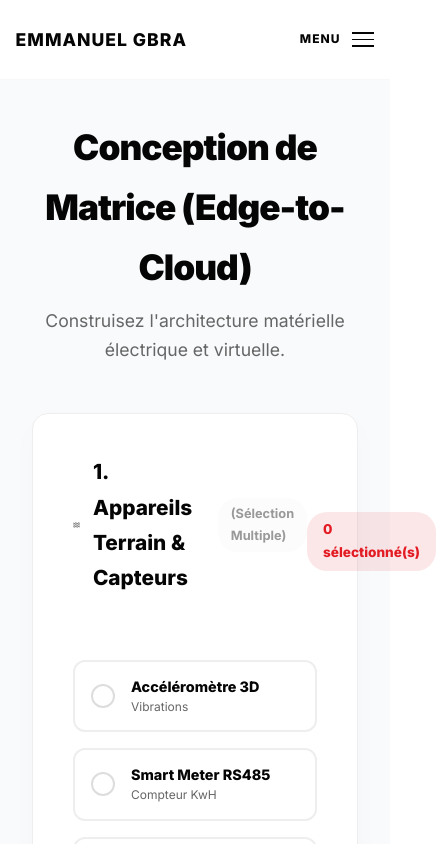
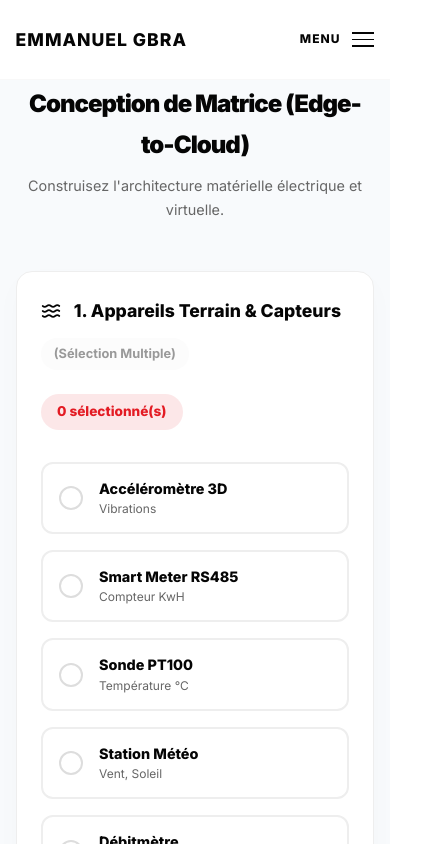
Before and after one commit to Losahfirst/emmanuel-gbra, a Vue app: page /outils/iot in a window 390 px wide. Shown: the top 844 px of the page, 436 px wide, since content can reach past the window. Built offline with nearby package versions, Linux system fonts and the light colour scheme.

Commit message:
update ottols

```diff
--- a/src/views/IotSimulatorPage.vue
+++ b/src/views/IotSimulatorPage.vue
@@ -24,10 +24,13 @@
           <span class="step-text">Supervision Dashboard</span>
         </div>
       </div>
+      <div class="mobile-step-indicator">
+        Étape {{ currentStep === 'arch' ? '1' : currentStep === 'config' ? '2' : '3' }}/3
+      </div>
       <div class="header-right">
         <div class="status-indicator">
           <div class="dot" :class="{ 'active': isRunning }"></div>
-          {{ isRunning ? 'En Ligne' : 'Hors Ligne' }}
+          <span class="status-text">{{ isRunning ? 'En Ligne' : 'Hors Ligne' }}</span>
         </div>
       </div>
     </header>
@@ -643,6 +646,16 @@ watch(config, () => { if (isRunning.value) stopSimulation() }, { deep: true })
 .dot { width: 10px; height: 10px; border-radius: 50%; background: var(--gray-400); }
 .dot.active { background: #10b981; box-shadow: 0 0 10px rgba(16,185,129,0.5); }
 
+.mobile-step-indicator {
+  display: none;
+  font-size: 0.8rem;
+  font-weight: 800;
+  color: var(--accent);
+  background: var(--accent-light);
+  padding: 0.3rem 0.8rem;
+  border-radius: 20px;
+}
+
 .platform-body { background: #f8fafc; }
 
 .step-view { padding: 3rem 2rem; max-width: 1300px; margin: 0 auto; }
@@ -779,10 +792,49 @@ watch(config, () => { if (isRunning.value) stopSimulation() }, { deep: true })
 
 @media (max-width: 1024px) {
   .header-steps { display: none; }
-  .config-layout { grid-template-columns: 1fr; }
-  .scada-bottom { grid-template-columns: 1fr; }
-  .scada-gauges { grid-template-columns: repeat(2, 1fr); }
+  .mobile-step-indicator { display: block; }
+  .platform-header { padding: 0 1rem; height: 60px; }
+  .platform-logo h2 { font-size: 1rem; }
+  .status-text { display: none; }
+
+  .step-view { padding: 1.5rem 1rem; }
+  .view-header h3 { font-size: 1.5rem; }
+  .view-header p { font-size: 0.9rem; }
+
+  .builder-section { padding: 1.5rem; }
+  .col-title { font-size: 1.1rem; flex-wrap: wrap; margin-bottom: 1rem; }
+  .section-top { flex-direction: column; align-items: flex-start; gap: 0.5rem; }
+  .grid-cards-small { grid-template-columns: 1fr; }
+
+  .config-layout { grid-template-columns: 1fr; gap: 1rem; }
+  .code-editor-area { height: 350px; padding: 1rem; font-size: 0.8rem; }
+  .step-footer-alt { padding: 1rem; }
+  .next-btn { width: 100%; justify-content: center; font-size: 0.9rem; padding: 1rem; }
+
+  .run-header h3 { font-size: 1.5rem; }
+  .dash-tabs { width: 100%; overflow-x: auto; padding-bottom: 0.5rem; }
+  .dash-tabs button { white-space: nowrap; flex: 1; text-align: center; }
+
+  .scada-gauges { grid-template-columns: repeat(2, 1fr); gap: 1rem; }
+  .gauge-card { padding: 1rem; }
+  .gauge-svg { width: 100px; height: 100px; }
+
+  .scada-bottom { grid-template-columns: 1fr; gap: 1rem; }
+  .scada-chart-box { height: auto; }
+  .chart-wrapper { padding: 0.5rem; }
+
   .webapp-body { flex-direction: column; }
-  .webapp-sidebar-fake { width: 100%; }
+  .webapp-sidebar-fake { width: 100%; display: flex; overflow-x: auto; padding: 0.5rem; border-right: none; border-bottom: 1px solid #1e3a5f; }
+  .wsf-logo { display: none; }
+  .wsf-item { white-space: nowrap; padding: 0.5rem 1rem; }
+  .webapp-kpis { grid-template-columns: repeat(2, 1fr); }
+
+  .dash-terminal-full { height: 400px; }
+}
+
+@media (max-width: 480px) {
+  .scada-gauges { grid-template-columns: 1fr; }
+  .webapp-kpis { grid-template-columns: 1fr; }
+  .run-header-left { flex-direction: column; align-items: flex-start; gap: 1rem; }
 }
 </style>
```
